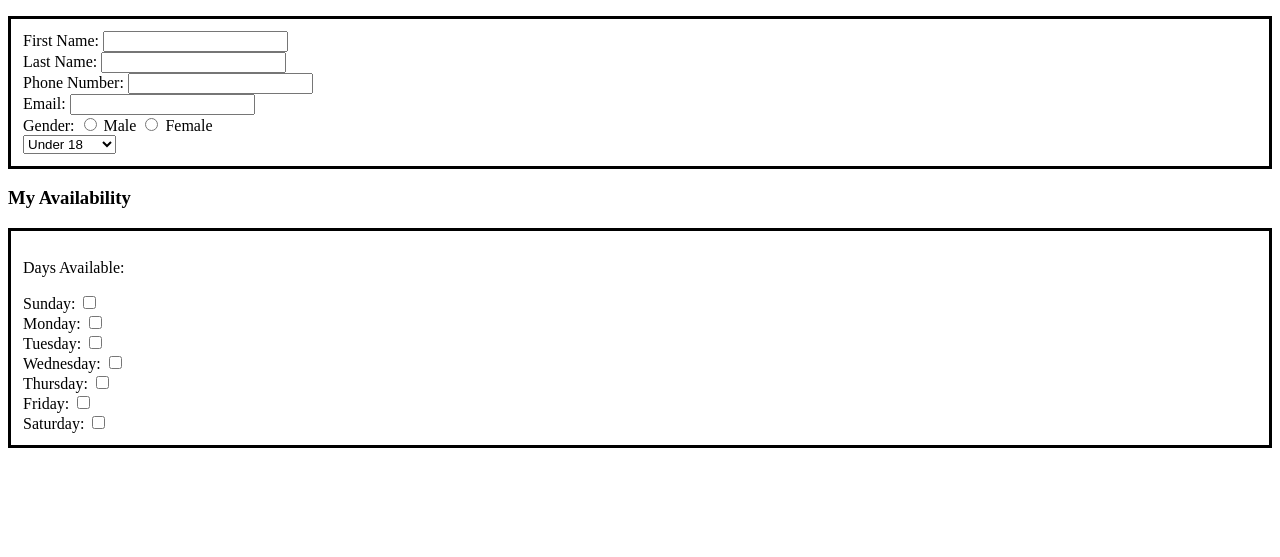
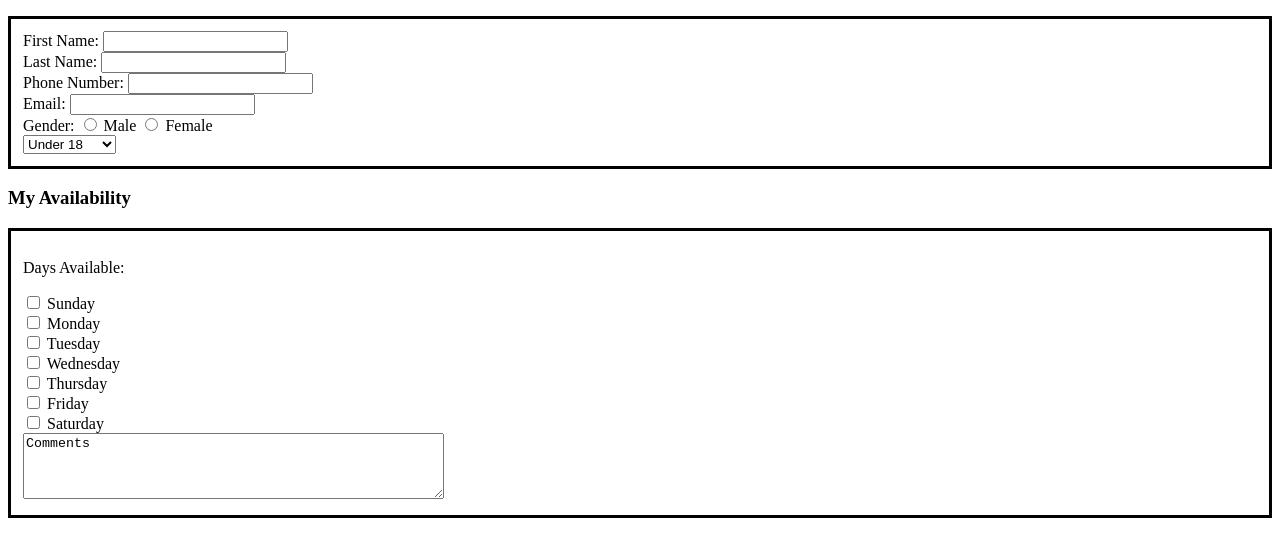
Before and after one commit to SaverLINK48/lab4, a plain HTML site: page index.html in a window 1280 px wide. Shown: the part 105-662 px from the top of the page. Drawn offline with Linux system fonts and the light colour scheme.

Commit message:
Fixed formatting for day selections. Added Comment sections.

```diff
--- a/index.html
+++ b/index.html
@@ -42,26 +42,29 @@
 		    <div class="Availability">
 			  <p> Days Available: </p>
 			  <div>
-			    <label> Sunday: <input type="checkbox" name="available_field[]" value Sunday"></label>
+			    <label> <input type="checkbox" name="available_field[]" value Sunday"> Sunday </label>
 			  </div>
 			  <div>
-			    <label> Monday: <input type="checkbox" name="available_field[]" value Monday"></label>
+			    <label> <input type="checkbox" name="available_field[]" value Monday"> Monday </label>
 			  </div>
 			  <div>
-			    <label> Tuesday: <input type="checkbox" name="available_field[]" value Tuesday"></label>
+			    <label> <input type="checkbox" name="available_field[]" value Tuesday"> Tuesday </label>
 			  </div>
 			  <div>
-			    <label> Wednesday: <input type="checkbox" name="available_field[]" value Wednesday"></label>
+			    <label> <input type="checkbox" name="available_field[]" value Wednesday"> Wednesday </label>
 			  </div>
 			  <div>
-			    <label> Thursday: <input type="checkbox" name="available_field[]" value Thursday"></label>
+			    <label> <input type="checkbox" name="available_field[]" value Thursday"> Thursday </label>
 			  </div>
 			  <div>
-			    <label> Friday: <input type="checkbox" name="available_field[]" value Friday"></label>
+			    <label> <input type="checkbox" name="available_field[]" value Friday"> Friday </label>
 			  </div>
 			  <div>
-			    <label> Saturday: <input type="checkbox" name="available_field[]" value Saturday"></label>
+			    <label> <input type="checkbox" name="available_field[]" value Saturday"> Saturday </label>
 			  </div>
+		</div>
+		<div class="Comments">
+		  <textarea rows="4" cols="50" name="comments_field" >Comments</textarea>
 		</div>
 	</form>
   </body>
```
